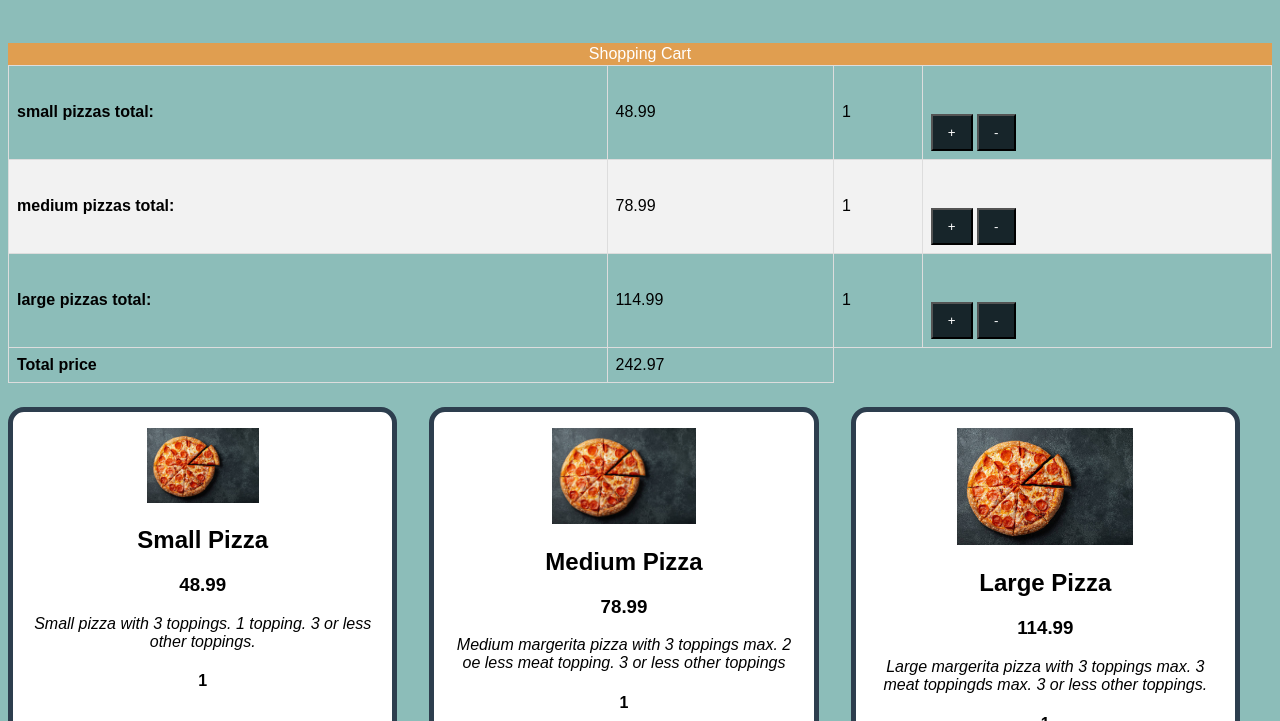
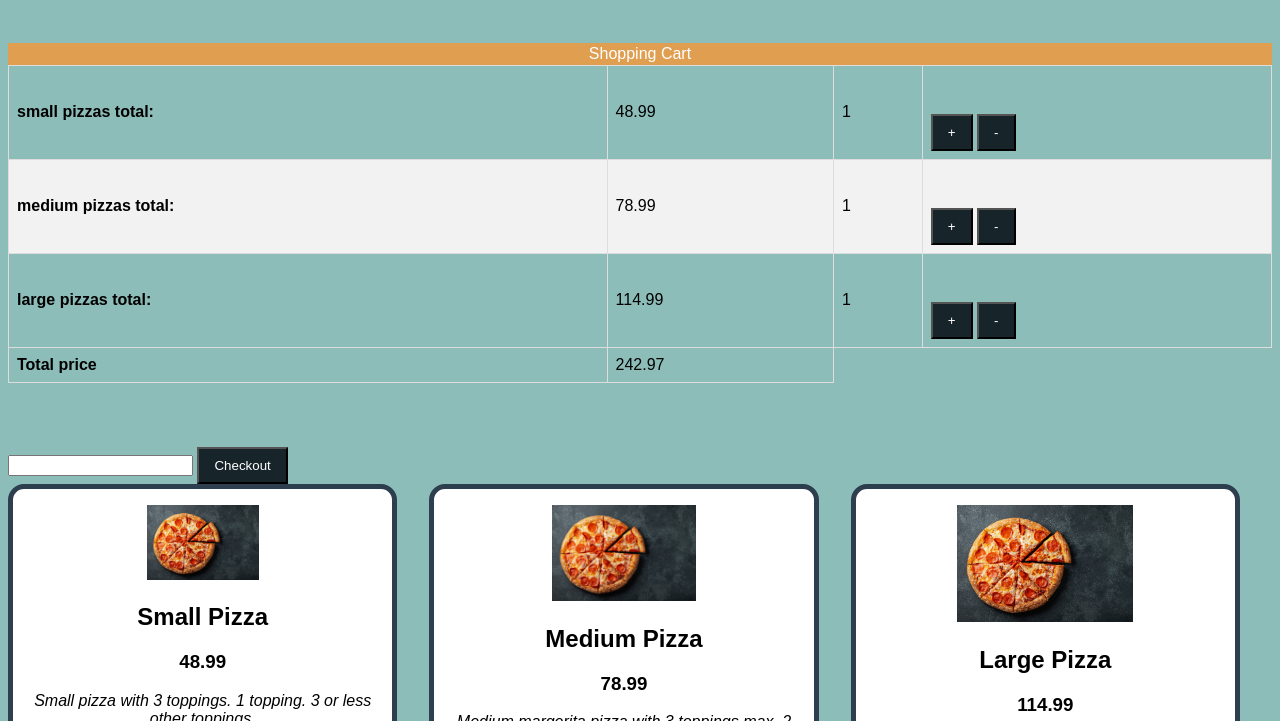
Before and after one commit to OwethuSotomela/pizza-pamphlet, a plain HTML site: page index.html in a window 1280 px wide. Shown: the part 79-800 px from the top of the page. Drawn offline with nearby package versions, Linux system fonts and the light colour scheme.

Commit message:
Fixed checkout

```diff
--- a/css/style.css
+++ b/css/style.css
@@ -136,3 +136,7 @@ caption {
     background-color: #E09E50;
     color: white;
 }
+
+.inputPrice{
+
+}
--- a/index.html
+++ b/index.html
@@ -38,15 +38,23 @@
                     </tr>
                 </template>
 
+                <!-- My total & Checkout-->
+
                 <tr>
                     <td><strong>Total price</strong></td>
                     <td><span class="totalPrice" x-text="getTotal().toFixed(2)"></span></td>
                 </tr>
+
             </table>
+
+            <div x-data="{userInput: ''}">
+                <input x-model="userInput" type="text" class="inputPrice">
+                <button @click="makePayment(userInput)">Checkout</button>
             </div>
 
+            <!-- end here  -->
+
             <!-- close cart  -->
-
             <div class="specials">
 
                 <template x-for="order in orders">
--- a/js/app.js
+++ b/js/app.js
@@ -5,11 +5,23 @@ document.addEventListener('alpine:init', () => {
                 console.log(this.orders[0].subTotal())
             },
             open: false,
-            orderPizza(pizza){
+            orderPizza(pizza) {
                 pizza.add()
             },
-            getTotal(){
+            getTotal() {
                 return _.sumBy(this.orders, o => o.subTotal())
+            },
+            makePayment(price) {
+                alert("Making payment!")
+                console.log("Do pay")
+                console.log(price)
+                var getMyTotal = this.getTotal();
+                if (price < getMyTotal) {
+                    console.log(getMyTotal)
+                    alert( "Insufficient funds")
+                } else {
+                    alert("Payment successfull")
+                }
             },
             orders: [
                 {
@@ -26,7 +38,7 @@ document.addEventListener('alpine:init', () => {
                     },
                     minus() {
                         this.qty--
-                    }
+                    },
                 },
                 {
                     size: 'medium',
@@ -67,3 +79,74 @@ document.addEventListener('alpine:init', () => {
         }
     })
 })
+
+// document.addEventListener('alpine:init', () => {
+//     Alpine.data('cart', () => {
+//         return {
+//             init() {
+//                 console.log(this.orders[0].subTotal())
+//             },
+//             open: false,
+
+//             makePayment() {
+//                 alert("Making payment!")
+//             },
+//             orders: [
+//                 {
+//                     size: 'small',
+//                     name: 'Small Pizza',
+//                     price: 48.99,
+//                     qty: 1,
+//                     description: 'Small pizza with 3 toppings. 1 topping. 3 or less other toppings.',
+//                     subTotal() {
+//                         return Number(this.price) * Number(this.qty)
+//                     },
+//                     add() {
+//                         this.qty++
+//                     },
+//                     minus() {
+//                         this.qty--
+//                     },
+//                     makePayment() {
+//                         alert("Making payment!")
+//                     },
+//                 },
+//                 {
+//                     size: 'medium',
+//                     name: 'Medium Pizza',
+//                     price: 78.99,
+//                     qty: 1,
+//                     description: 'Medium margerita pizza with 3 toppings max. 2 oe less meat topping. 3 or less other toppings',
+//                     subTotal() {
+//                         return Number(this.price) * Number(this.qty)
+//                     },
+//                     add() {
+//                         this.qty++
+//                     },
+//                     minus() {
+//                         this.qty--
+//                     }
+//                 },
+//                 {
+//                     size: 'large',
+//                     name: 'Large Pizza',
+//                     price: 114.99,
+//                     qty: 1,
+//                     description: 'Large margerita pizza with 3 toppings max. 3 meat toppingds max. 3 or less other toppings.',
+//                     subTotal() {
+//                         return Number(this.price) * Number(this.qty)
+//                     },
+//                     add() {
+//                         this.qty++
+//                     },
+//                     minus() {
+//                         this.qty--
+//                     }
+//                 },
+//             ],
+//             getOrder() {
+
+//             }
+//         }
+//     })
+// })
```
Lines whose indentation alone changed are shown as unchanged.
